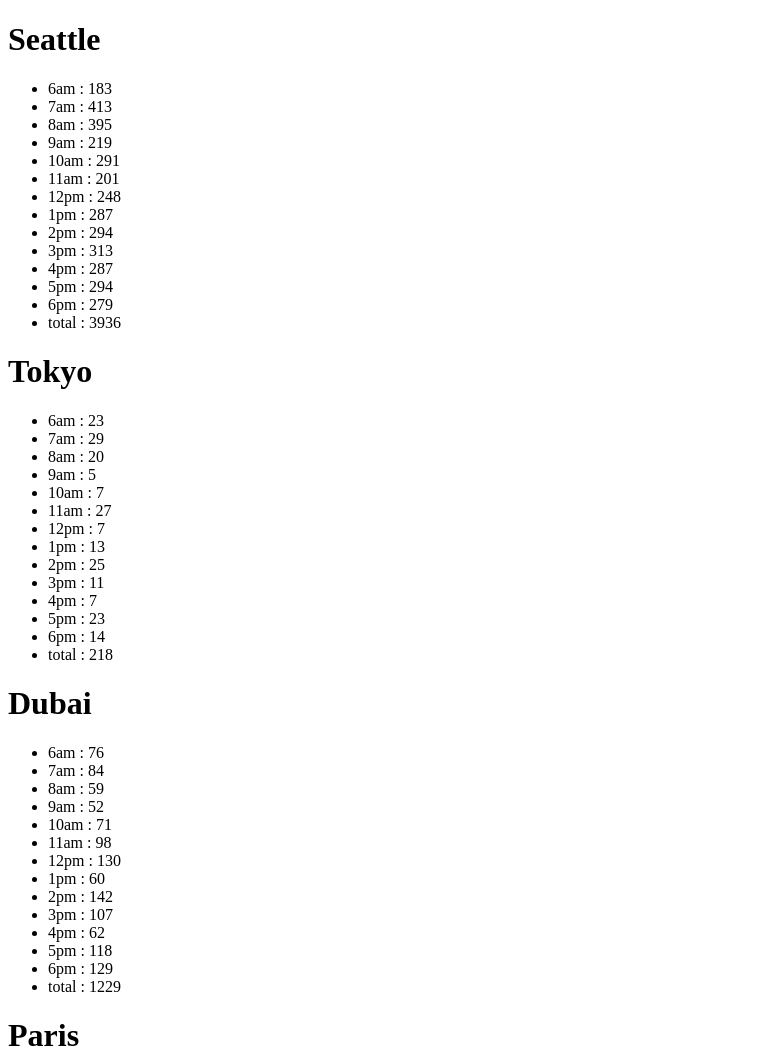
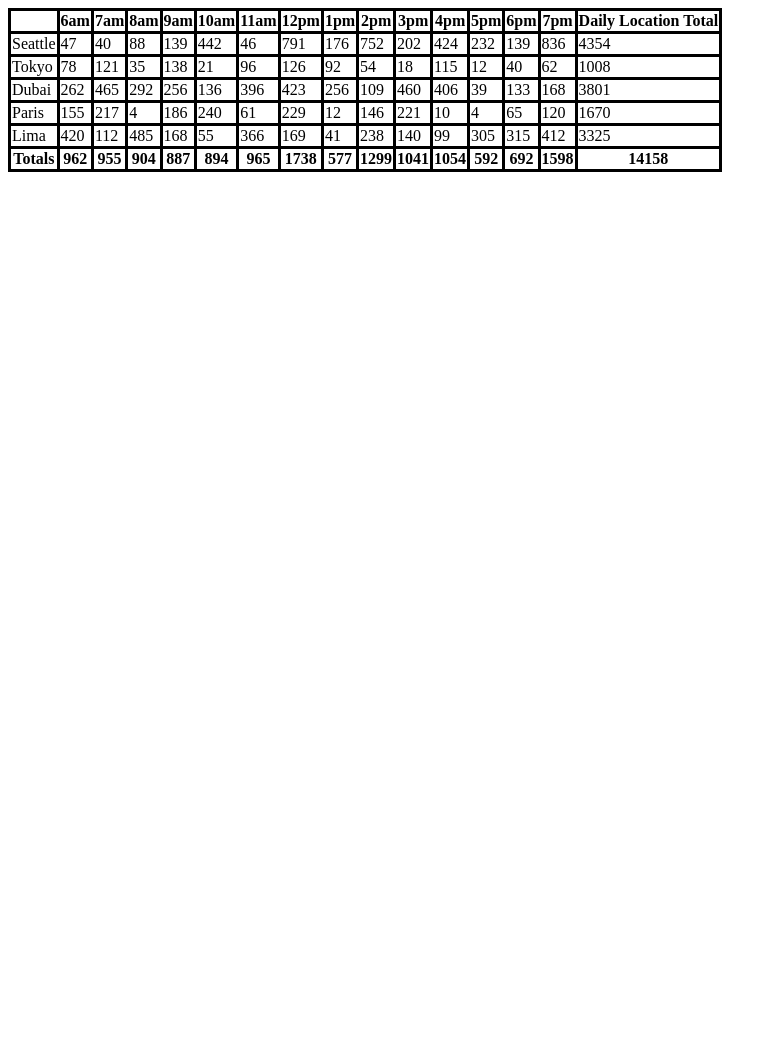
Before and after one commit to AnagheemBayan/cookie-stand, a plain HTML site: page sales.html in a window 1280 px wide. Shown: the top 1057 px of the page, without its empty margins (0-777 px from the left). After the commit the page ends 800 px from the top, so only its background shows below. Drawn offline with Linux system fonts and the light colour scheme.

Commit message:
modified all files

```diff
--- a/css/style.css
+++ b/css/style.css
@@ -0,0 +1,7 @@
+table, th ,td{
+  border: 1px;
+  border: solid ;
+border-color: black;
+border-collapse: collapse;
+
+}
--- a/java/apps.js
+++ b/java/apps.js
@@ -1,200 +1,108 @@
 'use strict';
 
 let hour = ['6am', '7am','8am', '9am','10am','11am','12pm','1pm','2pm','3pm','4pm','5pm','6pm','7pm']
+let parent=document.getElementById('mainpage')
+let table = document.createElement('table');
+parent.appendChild(table);
 
 
-let seattle = {
-    Location:'Seattle',
-    minCusPerHour:23 ,
-    maxCusPerHour :65 ,
-    avgCookPerCus :6.3,
-    cookPerHour:[],
+function CokLocation (location, minCusPerHour ,maxCusPerHour, avgCookPerCus) {
+    this.Location = location;
+    this.minCusPerHour = minCusPerHour;
+    this.maxCusPerHour =maxCusPerHour;
+    this.avgCookPerCus=  avgCookPerCus;
+    this.cookPerHour=[];
+    this.total=0;
+}
 
 
-    render:function (){
-        let parent=document.getElementById('mainpage')
-        let ulEl = document.createElement('ul');
-        let shopName = document.createElement('h1');
-        shopName.textContent=this.Location;
-        parent.appendChild(shopName);
-        parent.appendChild(ulEl);
-        let liEl;
-        let total = 0;
+
+    CokLocation.prototype.render=function (){
+
+
+
+            let tr = document.createElement('tr')
+            table.appendChild(tr);
+        let td = document.createElement('td') ;
+        td.textContent = this.Location
+        tr.appendChild(td);
+
+
         for(let i = 0 ; i <hour.length; i++)
         {
 
             this.cookPerHour.push(Math.floor((Math.random() * (1+this.maxCusPerHour-this.minCusPerHour) +this.minCusPerHour)*this.avgCookPerCus));
-            total =  total+this.cookPerHour[i]
+           this.total =  this.total+this.cookPerHour[i] ;
 
-            liEl = document.createElement('li');
-            ulEl.appendChild(liEl);
+            let td = document.createElement('td') ;
+            td.textContent = this.cookPerHour[i]
+            tr.appendChild(td);
 
-            liEl.textContent = hour[i]+' : ' + this.cookPerHour[i];
-
-
-            }
-            liEl.textContent= 'total : ' + total;
-
-            },
-
-
-}
-
-
-seattle.render();
+        }
+        let td1 = document.createElement('td') ;
+        td1.textContent =this.total;
+        tr.appendChild(td1);
+    }
 
 
 
 
-let tokyo = {
-    Location:'Tokyo',
-    minCusPerHour:3 ,
-    maxCusPerHour :24 ,
-    avgCookPerCus :1.2,
-    cookPerHour:[],
-    render:function (){
-        let parent=document.getElementById('mainpage')
-        let ulEl = document.createElement('ul');
-        let shopName = document.createElement('h1');
-        shopName.textContent=this.Location;
-        parent.appendChild(shopName);
-        parent.appendChild(ulEl);
-        let liEl;
-        let total=0;
-        for(let i = 0 ; i <hour.length; i++)
-        {
-            this.cookPerHour.push(Math.floor((Math.random() * (1+this.maxCusPerHour-this.minCusPerHour) +this.minCusPerHour)*this.avgCookPerCus));
-            total =  total+this.cookPerHour[i]
-
-            liEl = document.createElement('li');
-            ulEl.appendChild(liEl);
-
-            liEl.textContent = hour[i]+' : ' + this.cookPerHour[i];
+header();
 
 
-            }
-            liEl.textContent= 'total : ' + total;}
+let seattle = new CokLocation('Seattle', '23','65','6.3')
+seattle.render();
+
+let tokyo = new CokLocation('Tokyo','3','24','1.2')
+tokyo.render();
+
+let dubai = new CokLocation('Dubai','11','38','3.7')
+dubai.render();
+
+let paris=new CokLocation('Paris','20','38','2.3')
+paris.render();
+
+let lima = new CokLocation('Lima','2','16','4.6')
+lima.render();
 
 
-};
+function header(){
+    let tr = document.createElement('tr')
+    table.appendChild(tr);
+    let th2 = document.createElement('th')
+    tr.appendChild(th2);
+    th2.textContent = ' ';
+    for(let i =0 ;i<hour.length;i++){
 
-tokyo.render();
+    let th =document.createElement('th')
+    tr.appendChild(th);
+
+    th.textContent=hour[i];
+
+    }
+    let th1 =document.createElement('th')
+    tr.appendChild(th1);
+    th1.textContent='Daily Location Total';
+}
+
+function footer (){
+    let tr = document.createElement('tr')
+    table.appendChild(tr);
+    let th = document.createElement('th')
+    tr.appendChild(th)
+
+    th.textContent='Totals ';
+for(let i =0 ; i<seattle.cookPerHour.length;i++) {
+    let th = document.createElement('th')
+    tr.appendChild(th)
+
+th.textContent= seattle.cookPerHour[i]+tokyo.cookPerHour[i]+dubai.cookPerHour[i]+paris.cookPerHour[i]+lima.cookPerHour[i];
+
+}
+let th3 = document.createElement('th')
+tr.appendChild(th3)
+th3.textContent= seattle.total+tokyo.total+dubai.total+paris.total+lima.total;
 
 
-
-
-
-
-
-let dubai = {
-    Location:'Dubai',
-    minCusPerHour:11 ,
-    maxCusPerHour:38 ,
-    avgCookPerCus:3.7,
-    cookPerHour:[],
-    render:function (){
-        let parent=document.getElementById('mainpage')
-        let ulEl = document.createElement('ul');
-        let shopName = document.createElement('h1');
-        shopName.textContent=this.Location;
-        parent.appendChild(shopName);
-        parent.appendChild(ulEl);
-        let liEl;
-        let total=0;
-        for(let i = 0 ; i <hour.length; i++)
-        {
-            this.cookPerHour.push(Math.floor((Math.random() * (1+this.maxCusPerHour-this.minCusPerHour) +this.minCusPerHour)*this.avgCookPerCus));
-            total =  total+this.cookPerHour[i]
-
-            liEl = document.createElement('li');
-            ulEl.appendChild(liEl);
-
-            liEl.textContent = hour[i]+' : ' + this.cookPerHour[i];
-
-
-            }
-            liEl.textContent= 'total : ' + total;}
-
-
-};
-
-
-
-dubai.render();
-
-
-
-
-
-let paris = {
-    Location:'Paris',
-    minCusPerHour:20,
-    maxCusPerHour :38 ,
-    avgCookPerCus :2.3,
-    cookPerHour:[],
-    render:function (){
-        let parent=document.getElementById('mainpage')
-        let ulEl = document.createElement('ul');
-        let shopName = document.createElement('h1');
-        shopName.textContent=this.Location;
-        parent.appendChild(shopName);
-        parent.appendChild(ulEl);
-        let liEl;
-        let total=0;
-        for(let i = 0 ; i <hour.length; i++)
-        {
-            this.cookPerHour.push(Math.floor((Math.random() * (1+this.maxCusPerHour-this.minCusPerHour) +this.minCusPerHour)*this.avgCookPerCus));
-            total =  total+this.cookPerHour[i]
-
-            liEl = document.createElement('li');
-            ulEl.appendChild(liEl);
-
-            liEl.textContent = hour[i]+' : ' + this.cookPerHour[i];
-
-
-            }
-            liEl.textContent= 'total : ' + total;}
-
-
-};
-
-paris.render();
-
-
-
-
-
-
-let lima = {
-    Location:'Lima',
-    minCusPerHour:2,
-    maxCusPerHour:16,
-    avgCookPerCus:4.6,
-    cookPerHour:[],
-    render:function (){
-        let parent=document.getElementById('mainpage')
-        let ulEl = document.createElement('ul');
-        let shopName = document.createElement('h1');
-        shopName.textContent=this.Location;
-        parent.appendChild(shopName);
-        parent.appendChild(ulEl);
-        let liEl;
-        let total=0;
-        for(let i = 0 ; i <hour.length; i++)
-        {
-            this.cookPerHour.push(Math.floor((Math.random() * (1+this.maxCusPerHour-this.minCusPerHour) +this.minCusPerHour)*this.avgCookPerCus));
-            total =  total+this.cookPerHour[i]
-
-            liEl = document.createElement('li');
-            ulEl.appendChild(liEl);
-
-            liEl.textContent = hour[i]+' : ' + this.cookPerHour[i];
-
-
-            }
-            liEl.textContent= 'total : ' + total ;}
-
-
-};
-
-lima.render();
+}
+footer();
--- a/sales.html
+++ b/sales.html
@@ -1,6 +1,7 @@
 <!DOCTYPE html>
 <html lang="en">
 <head>
+    <link rel="stylesheet" href="css/style.css">
     <meta charset="UTF-8">
     <meta http-equiv="X-UA-Compatible" content="IE=edge">
     <meta name="viewport" content="width=device-width, initial-scale=1.0">
@@ -8,5 +9,6 @@
 </head>
 <body id="mainpage">
     <script src="java/apps.js"></script>
+
 </body>
 </html>
```
Also changed, not shown: 1 other file.
